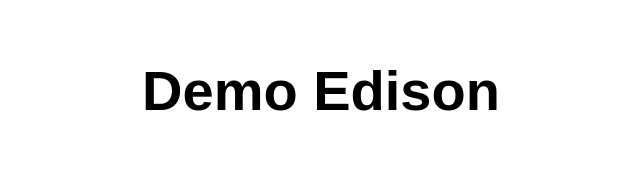
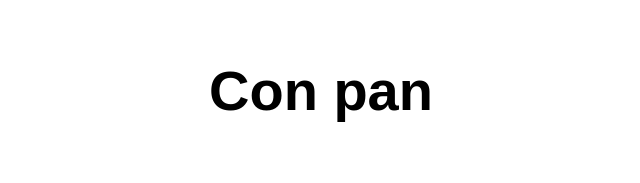
Before and after one commit to jbedoyapformacion/vanilla-basic-1, a website: page src/index.html in a window 1280 px wide. Shown: the whole page, without its empty margins (319-959 px from the left). Drawn offline with Linux system fonts and the light colour scheme.

Commit message:
cambios ficha 170

```diff
--- a/src/index.html
+++ b/src/index.html
@@ -5,12 +5,12 @@
   <meta charset="UTF-8">
   <meta name="viewport" content="width=device-width, initial-scale=1.0">
   <link rel="stylesheet" href="styles.css">
-  <title>demo Edison</title>
+  <title>Mantequilla170</title>
 </head>
 
 <body>
   <main>
-    <h1>Demo Edison</h1>
+    <h1>Con pan</h1>
   </main>
 </body>
 
```
